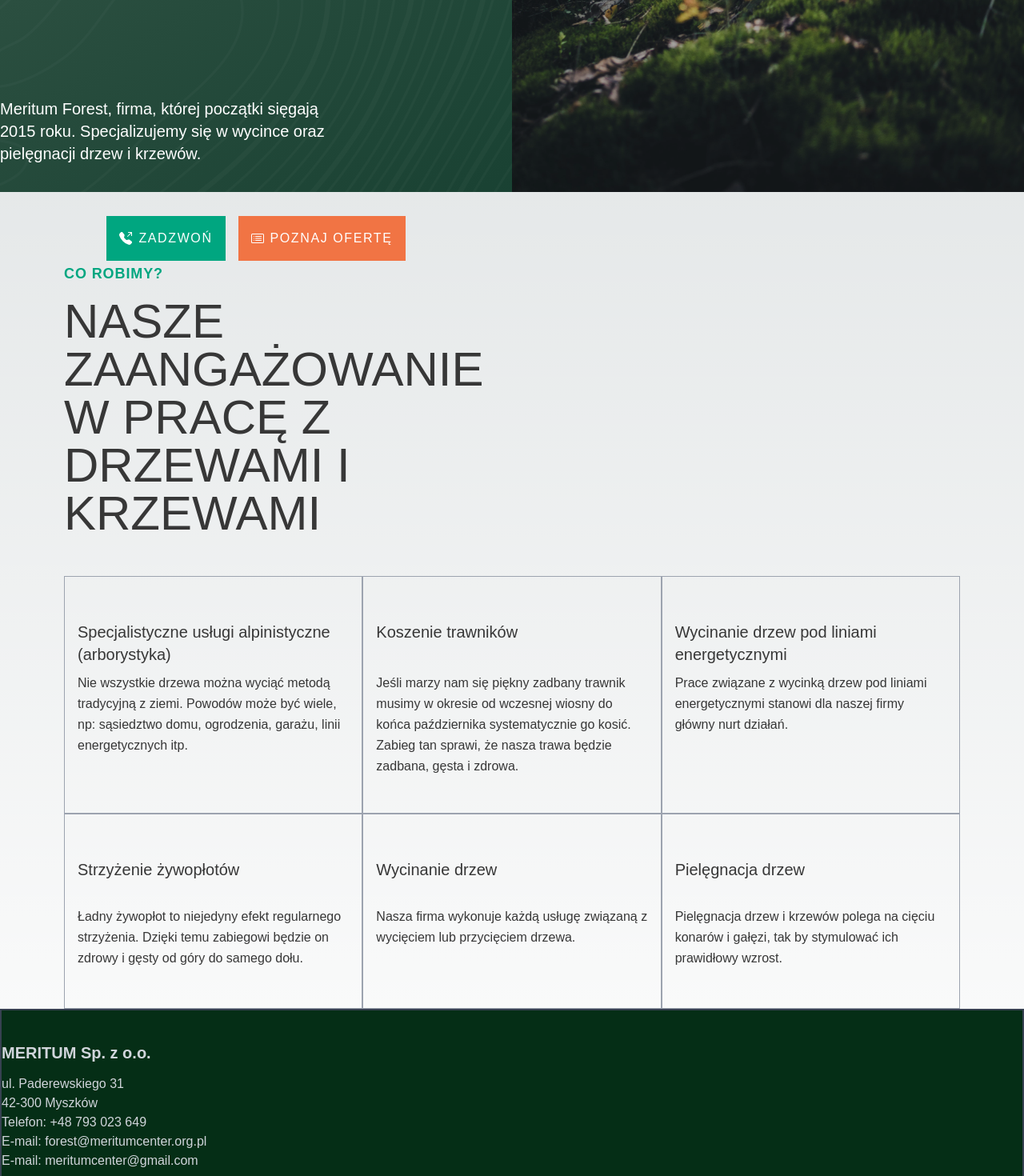
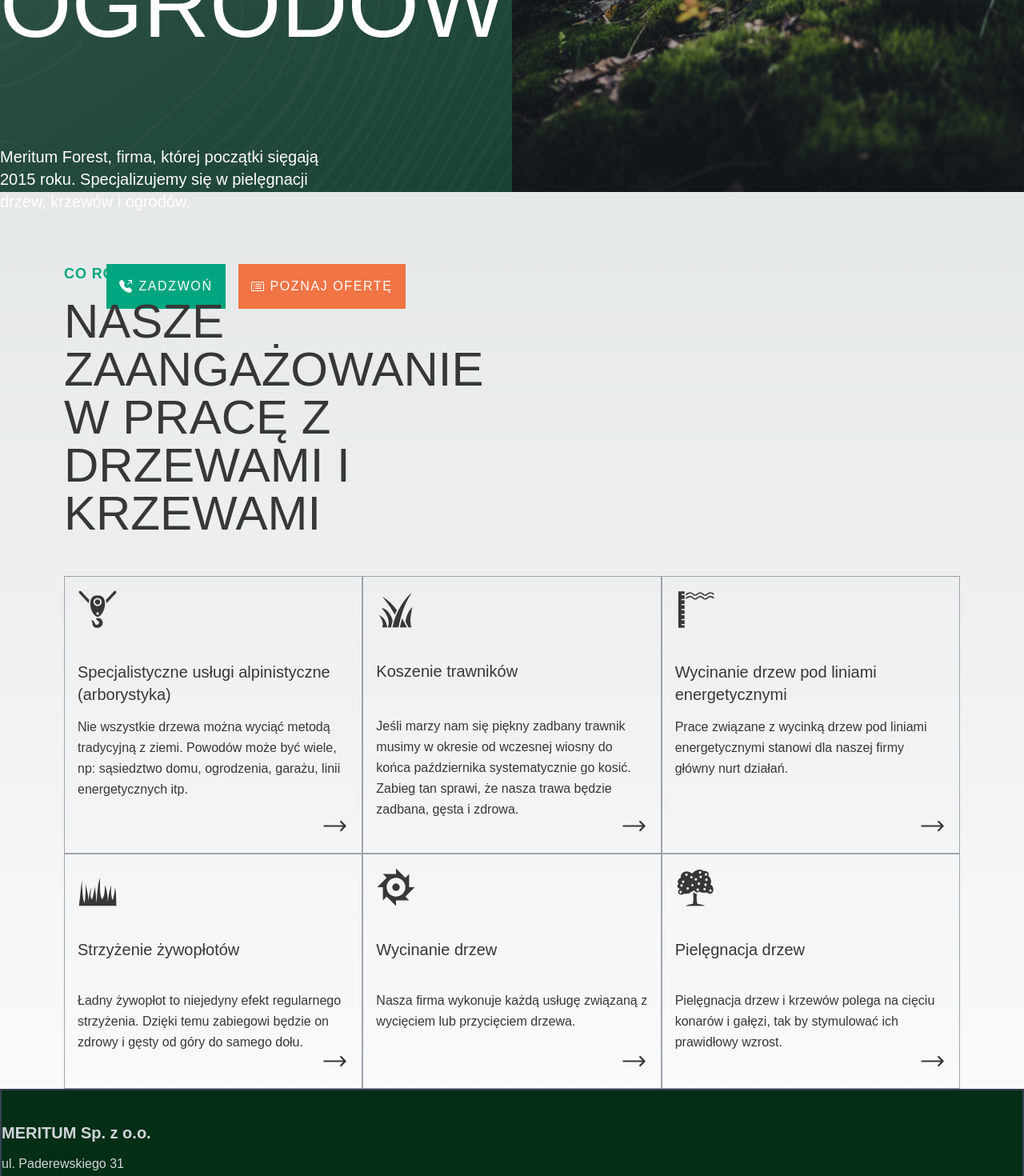
Before and after one commit to Jullew/meritum-forest, a Next.js app: page / in a window 1280 px wide. Shown: the part 560-2030 px from the top of the page at 80% size. Built offline with nearby package versions, Linux system fonts and the light colour scheme; a web font is replaced by a local one.

Commit message:
react-icons, framer-motion initial

```diff
--- a/components/about/About.tsx
+++ b/components/about/About.tsx
@@ -1,14 +1,14 @@
 "use client";
 import React from "react";
-// import {
-//   GiPulleyHook,
-//   GiGrass,
-//   GiCircularSaw,
-//   GiHighGrass,
-//   GiHighTide,
-//   GiFruitTree,
-// } from "react-icons/gi";
-// import { HiArrowLongRight } from "react-icons/hi2";
+import {
+  GiPulleyHook,
+  GiGrass,
+  GiCircularSaw,
+  GiHighGrass,
+  GiHighTide,
+  GiFruitTree,
+} from "react-icons/gi";
+import { HiArrowLongRight } from "react-icons/hi2";
 import { motion } from "framer-motion";
 import { fadeIn, slideIn } from "@/lib/motion";
 
@@ -26,7 +26,7 @@ function About({}: Props) {
         </h2>
         <div className="mt-10 flex flex-wrap">
           <div className="w-1/3 border p-4 group relative hover:bg-green-900 hover:text-white ease-linear transition-all border-gray-400 flex flex-col">
-            {/* <GiPulleyHook size={50} /> */}
+            <GiPulleyHook size={50} />
             <h2 className="text-xl font-medium h-[10%]">
               Specjalistyczne usługi alpinistyczne (arborystyka)
             </h2>
@@ -36,11 +36,11 @@ function About({}: Props) {
               linii energetycznych itp.
             </p>
             <div className="ease-linear absolute right-4 bottom-4 transition-all group-hover:translate-x-2">
-              {/* <HiArrowLongRight size={35} /> */}
+              <HiArrowLongRight size={35} />
             </div>
           </div>
           <div className="w-1/3 border p-4 group  relative hover:bg-green-900 hover:text-white ease-linear transition-all border-gray-400 flex flex-col">
-            {/* <GiHighGrass size={50} /> */}
+            <GiHighGrass size={50} />
             <h2 className="text-xl font-medium h-[10%]">Koszenie trawników</h2>
             <p>
               Jeśli marzy nam się piękny zadbany trawnik musimy w okresie od
@@ -48,11 +48,11 @@ function About({}: Props) {
               Zabieg tan sprawi, że nasza trawa będzie zadbana, gęsta i zdrowa.
             </p>
             <div className="ease-linear absolute right-4 bottom-4 transition-all group-hover:translate-x-2">
-              {/* <HiArrowLongRight size={35} /> */}
+              <HiArrowLongRight size={35} />
             </div>
           </div>
           <div className="w-1/3 border p-4 relative group hover:bg-green-900 hover:text-white ease-linear transition-all border-gray-400 flex flex-col">
-            {/* <GiHighTide size={50} /> */}
+            <GiHighTide size={50} />
             <h2 className="text-xl font-medium h-[10%]">
               Wycinanie drzew pod liniami energetycznymi
             </h2>
@@ -61,13 +61,13 @@ function About({}: Props) {
               dla naszej firmy główny nurt działań.
             </p>
             <div className="ease-linear absolute right-4 bottom-4 transition-all group-hover:translate-x-2">
-              {/* <HiArrowLongRight size={35} /> */}
+              <HiArrowLongRight size={35} />
             </div>
           </div>
         </div>
         <div className="flex flex-wrap mt-0">
           <div className="w-1/3 border p-4 group relative hover:bg-green-900 hover:text-white ease-linear transition-all border-gray-400 flex flex-col">
-            {/* <GiGrass size={50} /> */}
+            <GiGrass size={50} />
             <h2 className="text-xl font-medium h-[10%]">
               Strzyżenie żywopłotów
             </h2>
@@ -76,29 +76,29 @@ function About({}: Props) {
               temu zabiegowi będzie on zdrowy i gęsty od góry do samego dołu.
             </p>
             <div className="ease-linear absolute right-4 bottom-4 transition-all group-hover:translate-x-2">
-              {/* <HiArrowLongRight size={35} /> */}
+              <HiArrowLongRight size={35} />
             </div>
           </div>
           <div className="w-1/3 border p-4 group relative hover:bg-green-900 hover:text-white ease-linear transition-all border-gray-400 flex flex-col">
-            {/* <GiCircularSaw size={50} /> */}
+            <GiCircularSaw size={50} />
             <h2 className="text-xl font-medium h-[10%]">Wycinanie drzew</h2>
             <p>
               Nasza firma wykonuje każdą usługę związaną z wycięciem lub
               przycięciem drzewa.
             </p>
             <div className="ease-linear absolute right-4 bottom-4 transition-all group-hover:translate-x-2">
-              {/* <HiArrowLongRight size={35} /> */}
+              <HiArrowLongRight size={35} />
             </div>
           </div>
           <div className="w-1/3 border p-4 relative group hover:bg-green-900 hover:text-white ease-linear transition-all border-gray-400 flex flex-col">
-            {/* <GiFruitTree size={50} /> */}
+            <GiFruitTree size={50} />
             <h2 className="text-xl font-medium h-[10%]">Pielęgnacja drzew</h2>
             <p>
               Pielęgnacja drzew i krzewów polega na cięciu konarów i gałęzi, tak
               by stymulować ich prawidłowy wzrost.
             </p>
             <div className="ease-linear absolute right-4 bottom-4 transition-all group-hover:translate-x-2">
-              {/* <HiArrowLongRight size={35} /> */}
+              <HiArrowLongRight size={35} />
             </div>
           </div>
         </div>
--- a/components/home/Hero.tsx
+++ b/components/home/Hero.tsx
@@ -16,13 +16,13 @@ function Hero({}: Props) {
         </div>
         <div className="mx-auto container">
           <div className="w-[50%] flex flex-col h-[100vh] z-10 gap-2 text-white justify-center">
-            <h1 className="text-[110px] leading-[120px]  font-barlow">
-              WYCINKA DRZEW I KRZEWÓW, RODZINNA FIRMA
+            <h1 className="text-[115px] leading-[120px]  font-barlow">
+              PIELĘGNACJA DRZEW, KRZEWÓW I OGRODÓW
             </h1>
             <div className="h-[2px] w-1/5 bg-amber-600 my-4"></div>
             <h2 className="font-normal w-2/3 text-xl my-4">
               Meritum Forest, firma, której początki sięgają 2015 roku.
-              Specjalizujemy się w wycince oraz pielęgnacji drzew i krzewów.{" "}
+              Specjalizujemy się w pielęgnacji drzew, krzewów i ogrodów.{" "}
             </h2>
             <div className="flex justify-center gap-4 pt-10 items-center">
               <Link href="tel:+48793023649">
```
Also changed, not shown: package.json (+6 -4 lines), 1 other file (tests, documents, lock files or other folders).
